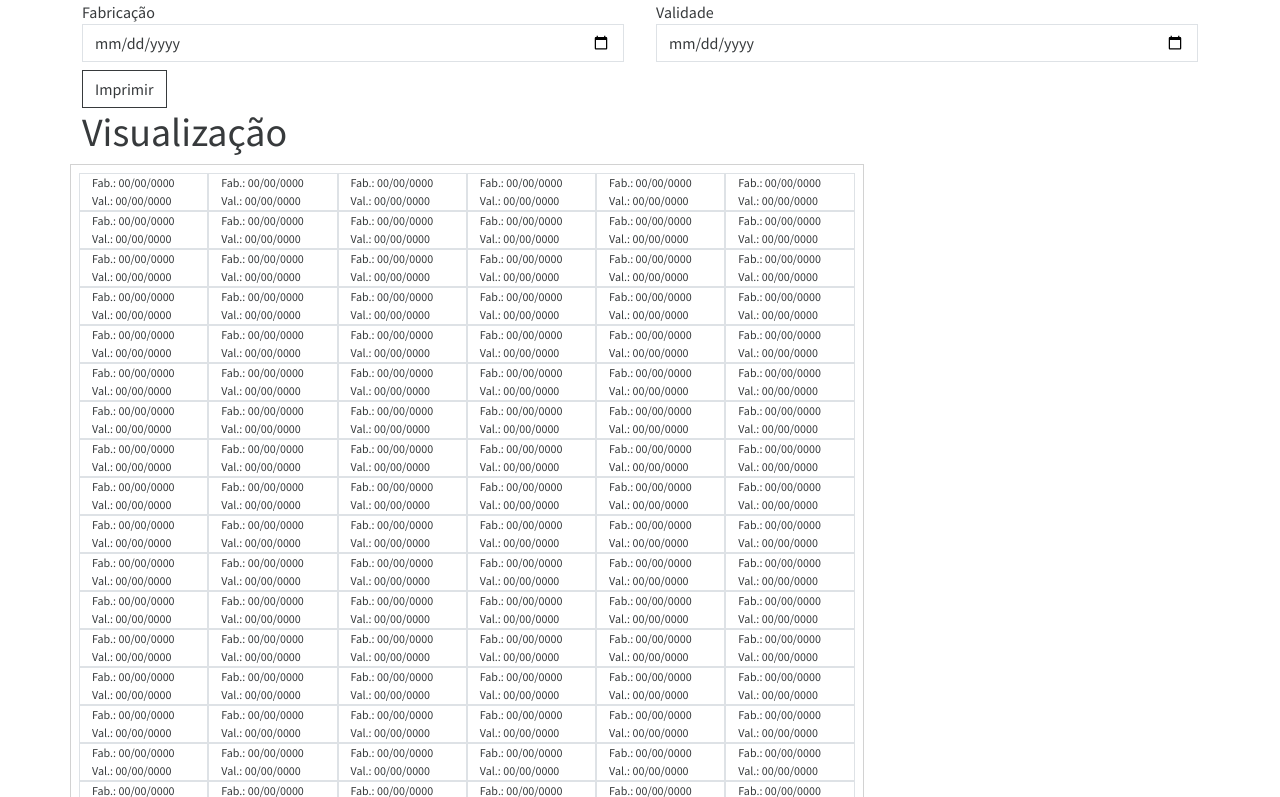
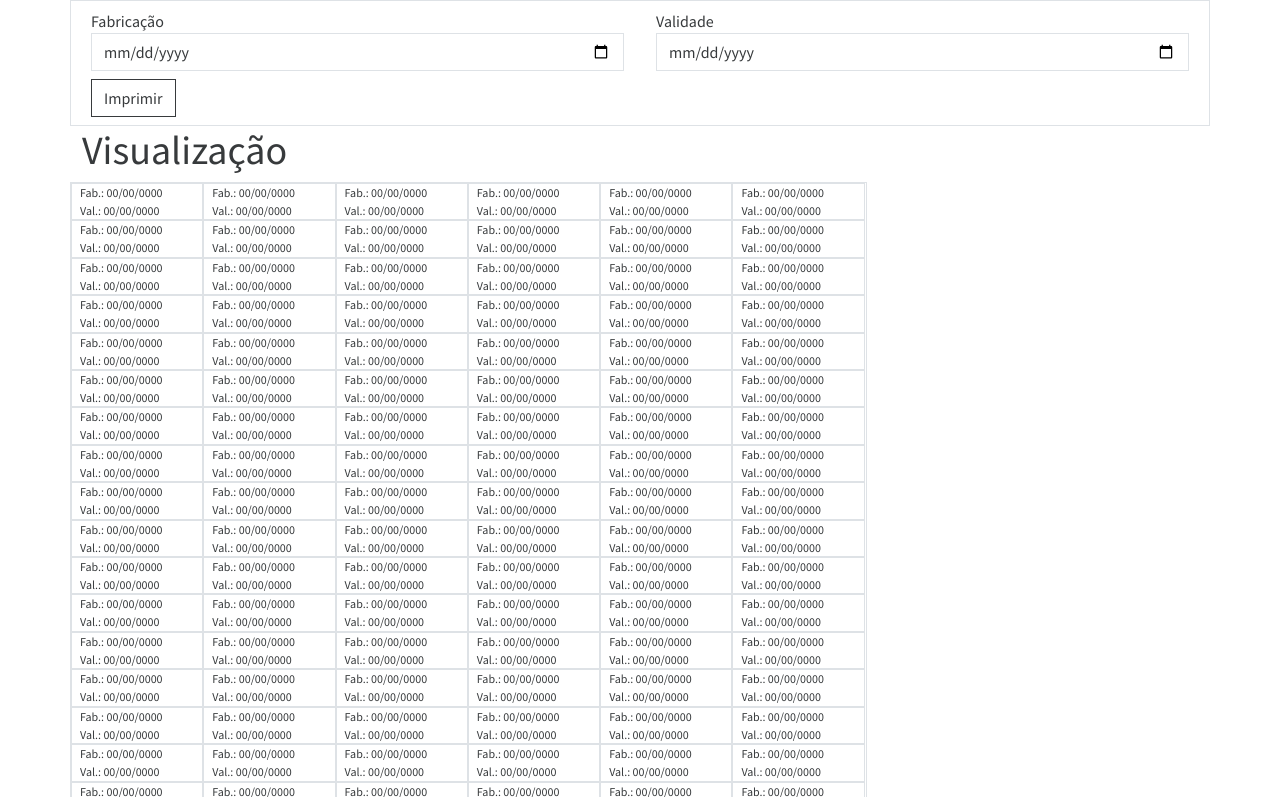
Before and after one commit to devcelio/gerador-validade-lote, a plain HTML site: page index.html in a window 1280 px wide. Shown: the top 797 px of the page. Drawn offline with Linux system fonts and the light colour scheme.

Commit message:
atualização de quantidade de itens por página

```diff
--- a/index.html
+++ b/index.html
@@ -20,8 +20,10 @@
 </head>
 <body>
     <div class="container">
-        <div class="row">
+        <div class="row border p-2">
             <form id="form">
+                <div>
+                    <!-- <h2 class="mb-0 mt-2">Parte 1</h2> -->
                     <div class="row gap-2">
                         <div class="col">
                             <label for="">Fabricação</label>
@@ -31,23 +33,27 @@
                             <label for="">Validade</label>
                             <input name="expirationDate" type="date" class="form-control" >
                         </div>
-                    <div>
+                    </div>
+                </div>
+
+                <div class="mt-2">
                     <button class="btn btn-outline-secondary" type="button" onclick="printElement('#page')">Imprimir</button>
-                    </div>
                 </div>
             </form>
         </div>
 
+
         <h1>Visualização</h1>
-        <div class="row" style="width:21cm; height:29.7cm; overflow: scroll;">
-            <div class="card" id="page">
-                <div class="card-body p-2">
-                    <div class="row" id="content">
+        <div class="row border" style="width:21.1cm; height:29.7cm; overflow: scroll; scrollbar-width: none;">
+            <div id="page" class="p-0">
+
+                <div class="d-flex flex-wrap" id="content">
+
+                </div>
 
             </div>
         </div>
-            </div>
-        </div>
+
     </div>
 
     <script>
@@ -63,9 +69,17 @@
             const manifacturingDate = formattedDate(data.get('manifacturingDate'));
             const expirationDate = formattedDate(data.get('expirationDate'));
             let content = '';
-            for (let index = 0; index < 162; index++) {
+
+            const colunas = 6;
+            const linhas = 30;
+
+            const largura = 21 / colunas;
+            const altura = 29.7 / linhas;
+            const itens = linhas * colunas;
+
+            for (let index = 0; index < itens; index++) {
                 content += `
-                    <div class="col-2 border" style="font-size: 12px">
+                    <div class="border ps-2" style="font-size: 12px; width: ${largura}cm; height: ${altura}cm;">
                         <div>Fab.: ${manifacturingDate}</div>
                         <div>Val.: ${expirationDate}</div>
                     </div>
```
Lines whose indentation alone changed are shown as unchanged.
